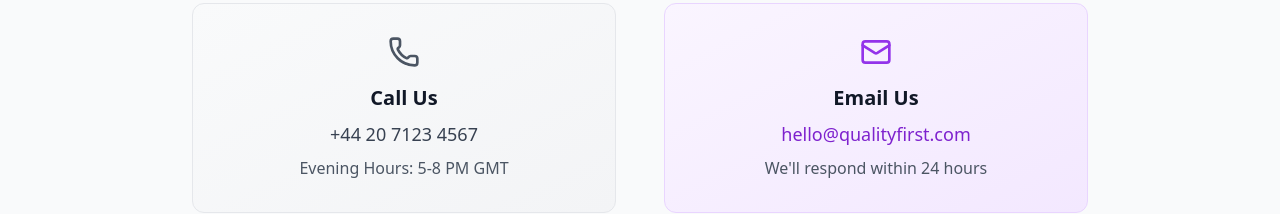
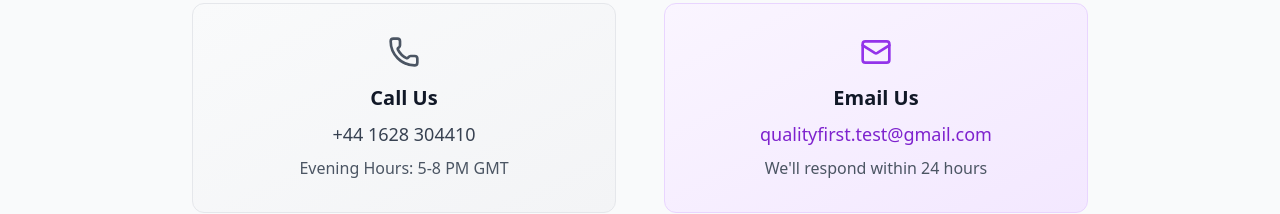
Before and after one commit to younes478/qualityfirst-website, a React (Create React App) app: page / in a window 1280 px wide. Shown: the part 4000-4214 px from the top of the page. Built offline with nearby package versions, Linux system fonts and the light colour scheme.

Commit message:
Initial QualityFirst website enhancement

```diff
--- a/src/App.js
+++ b/src/App.js
@@ -521,8 +521,8 @@ const QualityFirstWebsite = () => {
             <div className="text-center p-6 sm:p-8 bg-gradient-to-br from-gray-50 to-gray-100 rounded-xl border border-gray-200">
               <Phone className="w-8 h-8 mx-auto text-gray-600 mb-4" />
               <h3 className="text-lg sm:text-xl font-semibold text-gray-900 mb-2">Call Us</h3>
-              <a href="tel:+442071234567" className="text-base sm:text-lg text-gray-700 hover:text-gray-800 font-medium block">
-                +44 20 7123 4567
+              <a href="tel:+441628304410" className="text-base sm:text-lg text-gray-700 hover:text-gray-800 font-medium block">
+                +44 1628 304410
               </a>
               <p className="text-gray-600 mt-2 text-sm sm:text-base">Evening Hours: 5-8 PM GMT</p>
             </div>
@@ -530,8 +530,8 @@ const QualityFirstWebsite = () => {
             <div className="text-center p-6 sm:p-8 bg-gradient-to-br from-purple-50 to-purple-100 rounded-xl border border-purple-200">
               <Mail className="w-8 h-8 mx-auto text-purple-600 mb-4" />
               <h3 className="text-lg sm:text-xl font-semibold text-gray-900 mb-2">Email Us</h3>
-              <a href="mailto:hello@qualityfirst.com" className="text-base sm:text-lg text-purple-700 hover:text-purple-800 font-medium block break-all">
-                hello@qualityfirst.com
+              <a href="mailto:qualityfirst.test@gmail.com" className="text-base sm:text-lg text-purple-700 hover:text-purple-800 font-medium block break-all">
+                qualityfirst.test@gmail.com
               </a>
               <p className="text-gray-600 mt-2 text-sm sm:text-base">We'll respond within 24 hours</p>
             </div>
```
